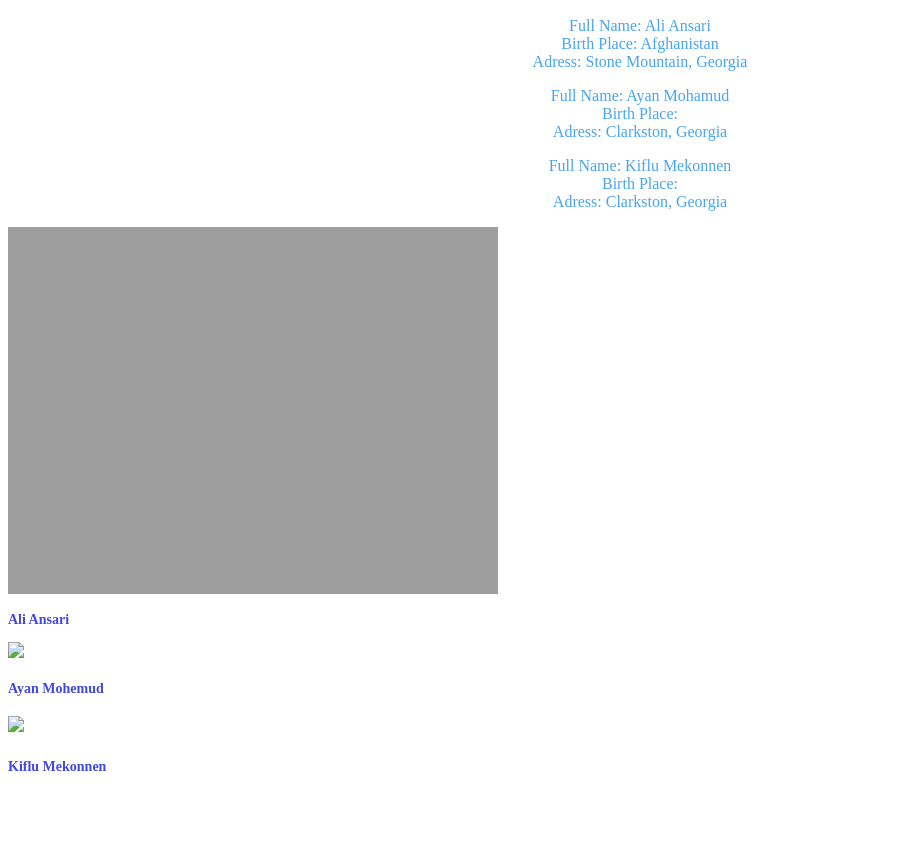
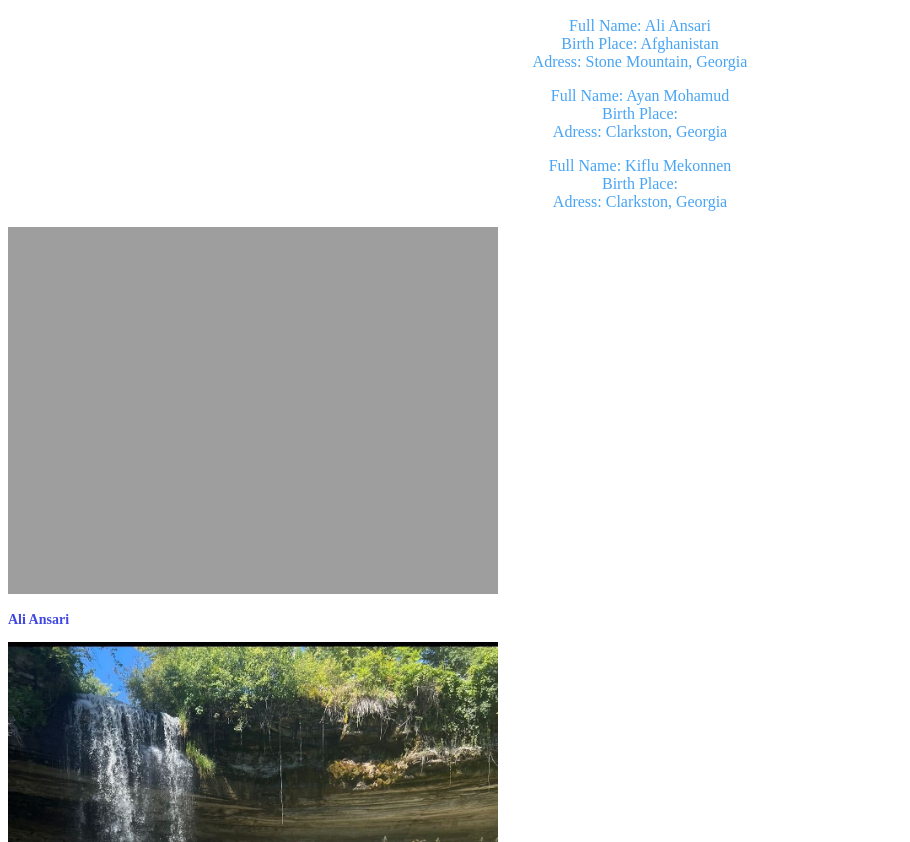
Before and after one commit to Ali110210/The-Eagles-Group-Project, a plain HTML site: page index.html in a window 1280 px wide. Shown: the part 110-952 px from the top of the page, without its empty margins (0-910 px from the left). Before the commit the page ends 908 px from the top, so only its background shows below. Drawn offline with Linux system fonts and the light colour scheme; the site is published under a folder, as on GitHub Pages, so addresses that start at the root find nothing.

Commit message:
.s Removed

```diff
--- a/index.html
+++ b/index.html
@@ -30,11 +30,11 @@
       </div>
       <h3>Ali Ansari</h3>
       <div class="photo">
-        <img src = "/Image/Ayan.jpg" width="490"/>
+        <img src = "./Image/Ayan.jpg" width="490"/>
       </div>
       <h4>Ayan Mohemud</h4>
       <div class="photo">
-        <img src = "/Image/Kiflu.png" width="490"/>
+        <img src = "./Image/Kiflu.png" width="490"/>
       </div>
     </div>
     <h5> Kiflu Mekonnen</h5>
```
